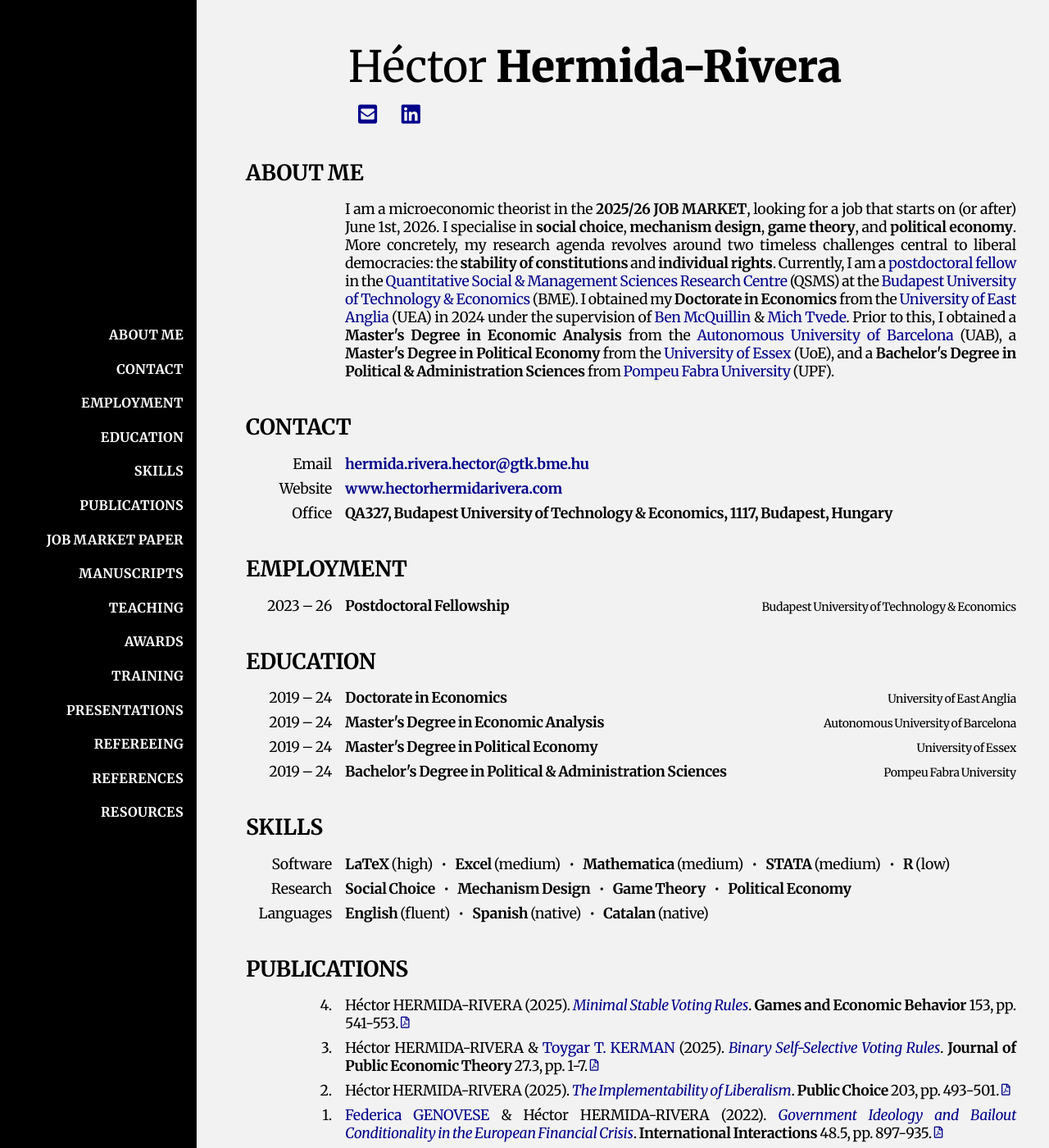
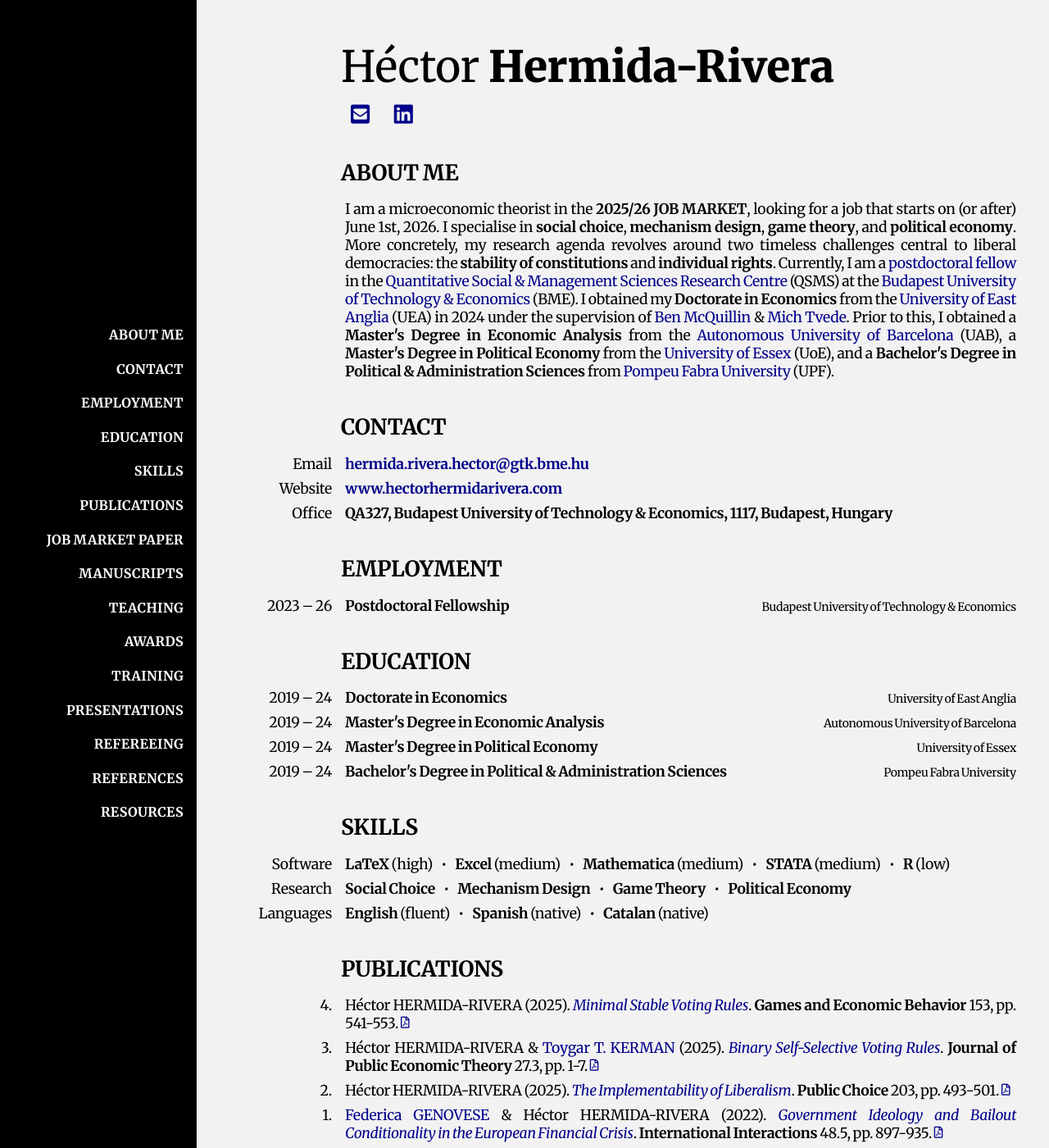
Before and after one commit to HectorHermidaRivera/hectorhermidarivera.github.io, a Jekyll site: the page built from index.md, in a window 1280 px wide and 1400 px high. Shown: the whole window at 82% size. Built offline with Jekyll 4.4.1, drawn with Linux system fonts in a browser that asks for light colours; a style sheet for code colours, icons or effects is not loaded.

Commit message:
Update style.css

```diff
--- a/assets/css/style.css
+++ b/assets/css/style.css
@@ -21,7 +21,7 @@ body {
   font-size: 2em;
   font-weight: bold;
   margin-bottom: 0px;
-  padding-left: 125px;
+  padding-left: 116px;
 }
 
 .name-title {
@@ -40,7 +40,7 @@ body {
 .content h5,
 .content h6 {
   margin-left: 0;
-  padding-left: 0;  /* remove fixed padding */
+  padding-left: 116px;  /* remove fixed padding */
   margin-bottom: 0;
   margin-top: 40px;
   text-transform: uppercase;
@@ -247,8 +247,8 @@ body {
   gap: 10px;
   align-items: center;
   flex-wrap: wrap;
-  margin-left: 127px;
-  margin-top: -20px;
+  margin-left: 118px;
+  margin-top: -30px;
 }
 
 /* Smooth hover enlargement */
```
